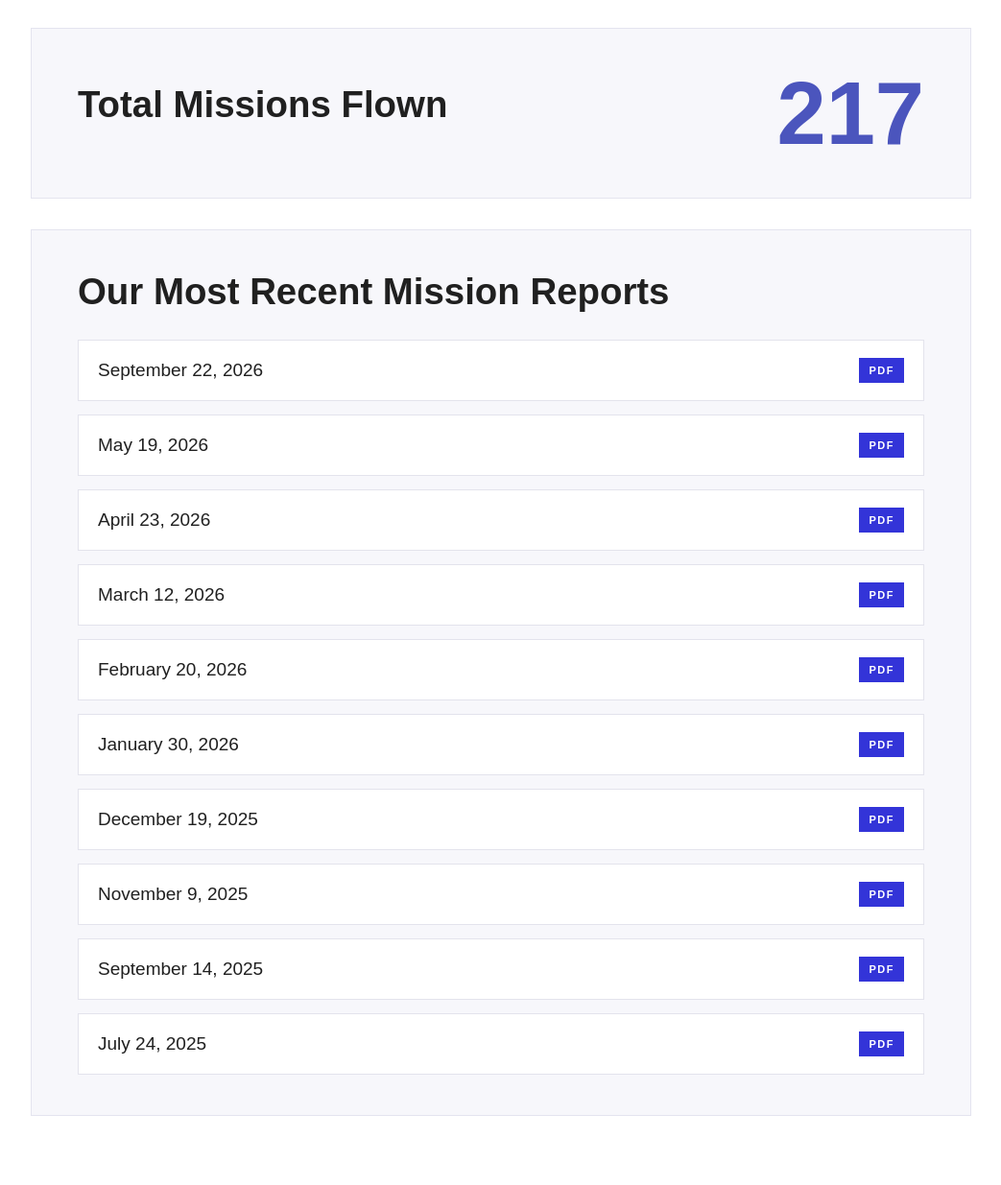
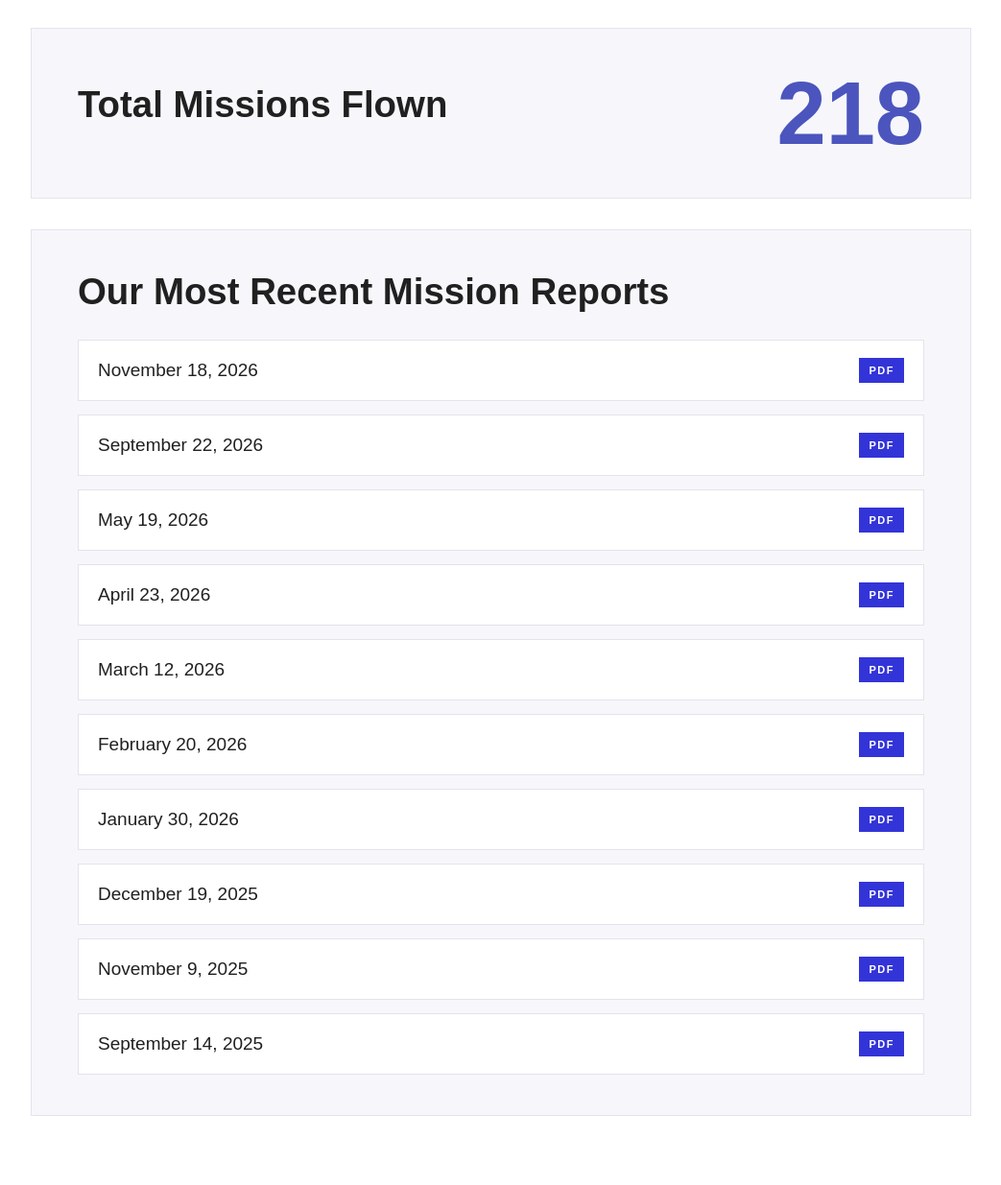
Before and after one commit to joecoolcoder/joeratterman-com, a plain HTML site: page angel-flight.html in a window 1280 px wide. Shown: the part 685-1920 px from the top of the page at 96% size, without its empty margins (118-1161 px from the left). Drawn offline with Linux system fonts and the light colour scheme.

Commit message:
updated mission report page

```diff
--- a/angel-flight.html
+++ b/angel-flight.html
@@ -33,7 +33,7 @@
       <div>
         <h2>Total Missions Flown</h2>
       </div>
-      <strong>217</strong>
+      <strong>218</strong>
     </section>
 
     <section class="angel-section">
@@ -42,6 +42,10 @@
       </div>
 
       <div class="resource-list mission-report-list">
+        <a class="resource-link" href="site-files/trip-reports/2026-11-18.pdf" target="_blank" rel="noopener">
+          <span>November 18, 2026</span>
+          <small>PDF</small>
+        </a>
         <a class="resource-link" href="site-files/trip-reports/2026-09-22.pdf" target="_blank" rel="noopener">
           <span>September 22, 2026</span>
           <small>PDF</small>
@@ -78,10 +82,6 @@
           <span>September 14, 2025</span>
           <small>PDF</small>
         </a>
-        <a class="resource-link" href="site-files/trip-reports/2025-07-24.pdf" target="_blank" rel="noopener">
-          <span>July 24, 2025</span>
-          <small>PDF</small>
-        </a>
       </div>
     </section>
   </main>
```
Also changed, not shown: 2 other files.
